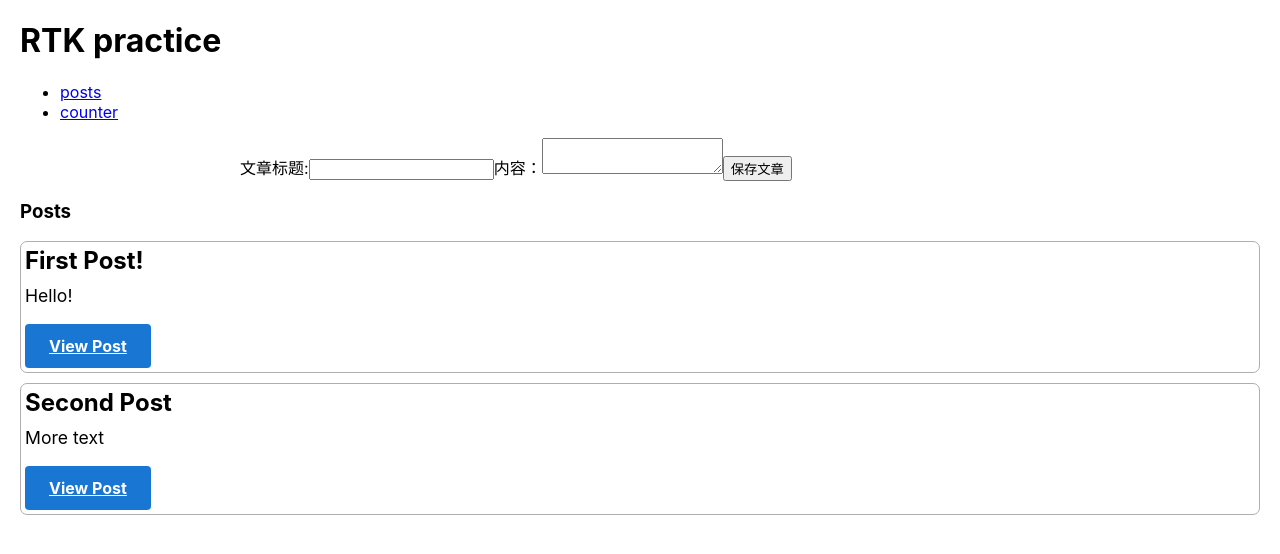
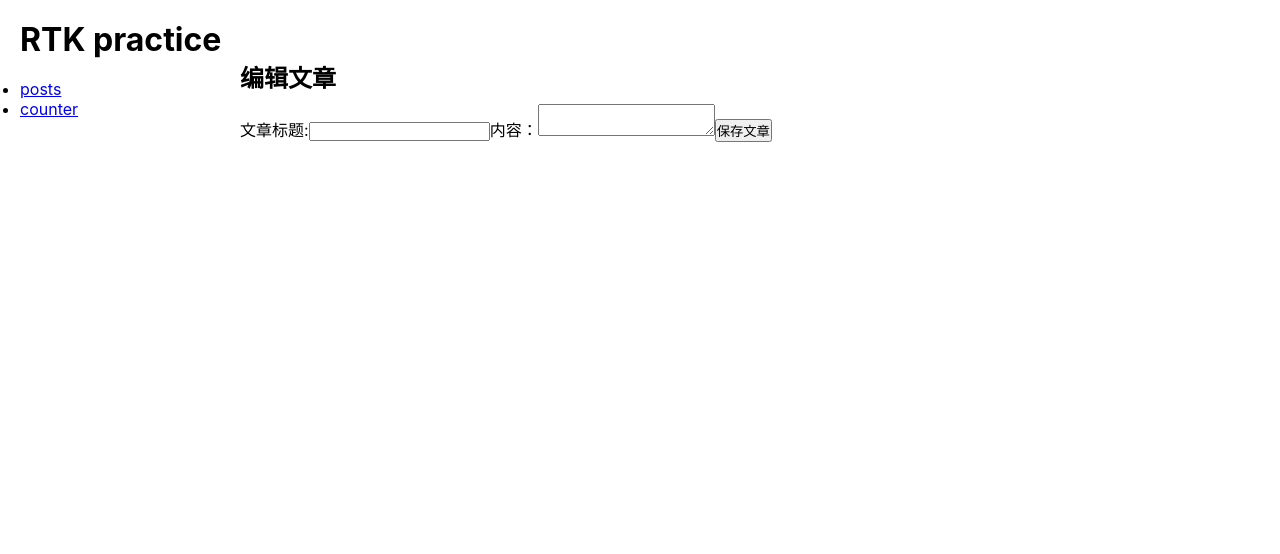
Before and after one commit to zeroskylian/react_redux_toolkit, a React (Create React App) app: page /editPost/1 in a window 1280 px wide. Before the commit this address led to /posts. Shown: the top 554 px of the page. Built offline with nearby package versions, Linux system fonts and the light colour scheme.

Commit message:
代码位置整理

```diff
--- a/src/App.tsx
+++ b/src/App.tsx
@@ -4,7 +4,8 @@ import { Provider } from 'react-redux';
 import store from './app/store';
 import Counter from './components/Counter';
 import Posts from './components/Posts';
-import SinglePostPage from './components/SinglePostPage';
+import SinglePostPage from './components/Posts/SinglePostPage';
+import EditPostForm from './components/Posts/EditPostForm';
 
 function App() {
   const routers = [
@@ -14,7 +15,9 @@ function App() {
   return (
     <Provider store={store}>
       <h1>RTK practice</h1>
-      <ul>
+      <div style={{ display: 'flex', flexDirection: 'row' }}>
+        <div style={{ width: '200px', marginTop: '20px' }}>
+          <ul style={{ display: 'inline-block' }}>
             {routers.map((item) => {
               return (
                 <li key={item.id}>
@@ -23,12 +26,17 @@ function App() {
               );
             })}
           </ul>
+        </div>
+        <div style={{ marginLeft: '20px' }}>
           <Switch>
-        <Route path={'/posts'} component={Posts} />
+            <Route exact path={'/posts'} component={Posts} />
             <Route path={'/counter'} component={Counter} />
             <Route exact path="/posts/:id" component={SinglePostPage} />
-        <Redirect to={'/posts'}></Redirect>
+            <Route path={'/editPost/:postId'} component={EditPostForm} />
+            <Redirect to="/posts"></Redirect>
           </Switch>
+        </div>
+      </div>
     </Provider>
   );
 }
--- a/src/components/AddPost/index.tsx
+++ b/src/components/Posts/AddPost/index.tsx
@@ -1,7 +1,7 @@
 import React, { useState } from 'react';
 import { nanoid } from 'nanoid';
-import { addPost } from '../../features/posts/postsSlice';
-import { useAppDispatch } from '../../app/hook';
+import { addPost } from '../../../features/posts/postsSlice';
+import { useAppDispatch } from '../../../app/hook';
 
 export default function AddPost() {
   const [title, setTitle] = useState('');
@@ -25,6 +25,7 @@ export default function AddPost() {
           id="postContent"
           name="postContent"
           value={content}
+          style={{ marginTop: '10px' }}
           onChange={(e) => {
             setContent(e.currentTarget.value);
           }}
--- /dev/null
+++ b/src/components/Posts/EditPostForm/index.tsx
@@ -0,0 +1,48 @@
+import React, { useState } from 'react';
+import { useAppDispatch } from '../../../app/hook';
+
+export default function EditPostForm() {
+
+  const [title, setTitle] = useState('');
+  const [content, setContent] = useState('');
+  const dispatch = useAppDispatch();
+  return (
+    <section>
+      <h2>编辑文章</h2>
+      <form>
+        <label htmlFor="postTitle">文章标题:</label>
+        <input
+          type="text"
+          id="postTitle"
+          name="postTitle"
+          value={title}
+          onChange={(e) => {
+            setTitle(e.currentTarget.value);
+          }}
+        />
+        <label htmlFor="postContent">内容：</label>
+        <textarea
+          id="postContent"
+          name="postContent"
+          value={content}
+          style={{ marginTop: '10px' }}
+          onChange={(e) => {
+            setContent(e.currentTarget.value);
+          }}
+        />
+        <button
+          type="button"
+          onClick={() => {
+            if (!title && !content) {
+              return;
+            }
+            // dispatch(addPost({ id: nanoid(), title, content }));
+            setContent('');
+            setTitle('');
+          }}>
+          保存文章
+        </button>
+      </form>
+    </section>
+  );
+}
--- a/src/components/PostList/index.tsx
+++ b/src/components/Posts/PostList/index.tsx
@@ -1,6 +1,6 @@
 import React from 'react';
-import { useAppSelector } from '../../app/hook';
-import { getPosts } from '../../features/posts/postsSlice';
+import { useAppSelector } from '../../../app/hook';
+import { getPosts } from '../../../features/posts/postsSlice';
 import { Link } from 'react-router-dom';
 
 export default function PostList() {
--- a/src/components/SinglePostPage/index.tsx
+++ b/src/components/Posts/SinglePostPage/index.tsx
@@ -1,6 +1,7 @@
 import React from 'react';
 import { RouteComponentProps } from 'react-router-dom';
-import { useAppSelector } from '../../app/hook';
+import { useAppSelector } from '../../../app/hook';
+import { Link } from 'react-router-dom'
 
 export default function SinglePostPage(
   props: RouteComponentProps<{ id: string }>
@@ -22,6 +23,9 @@ export default function SinglePostPage(
       <article className="post">
         <h2>{post.title}</h2>
         <p className="post-content">{post.content}</p>
+        <Link to={`/editPost/${post.id}`} className="button">
+          Edit Post
+        </Link>
       </article>
     </section>
   );
--- a/src/components/Posts/index.tsx
+++ b/src/components/Posts/index.tsx
@@ -1,6 +1,6 @@
 import React from 'react'
-import AddPost from '../AddPost';
-import PostList from '../PostList';
+import AddPost from './AddPost';
+import PostList from './PostList';
 
 export default function Posts() {
   console.log('first')
--- a/src/features/posts/postsSlice.ts
+++ b/src/features/posts/postsSlice.ts
@@ -21,6 +21,14 @@ const postsSlice = createSlice({
     addPost: (state, action: PayloadAction<PostsItem>) => {
       state.push(action.payload);
     },
+    updatePost: (state, action: PayloadAction<PostsItem>) => {
+      const { id, title, content } = action.payload;
+      const existingPost = state.find((post) => post.id === id);
+      if (existingPost) {
+        existingPost.title = title;
+        existingPost.content = content;
+      }
+    },
   },
 });
 
@@ -31,4 +39,4 @@ export function getPosts(state: AppState) {
   return state.posts;
 }
 
-export const { addPost } = postsSlice.actions;
+export const { addPost, updatePost } = postsSlice.actions;
--- a/src/index.css
+++ b/src/index.css
@@ -1,3 +1,8 @@
+* {
+  margin: 0px;
+  padding: 0px;
+}
+
 :root {
   --redux-color: #764abc;
 }
@@ -99,6 +104,8 @@ section {
   margin-left: auto;
   margin-right: auto;
   padding: 0 1.5rem;
+  margin: 0px;
+  padding: 0px;
 }
 
 section h1 {
```
Lines whose indentation alone changed are shown as unchanged.
